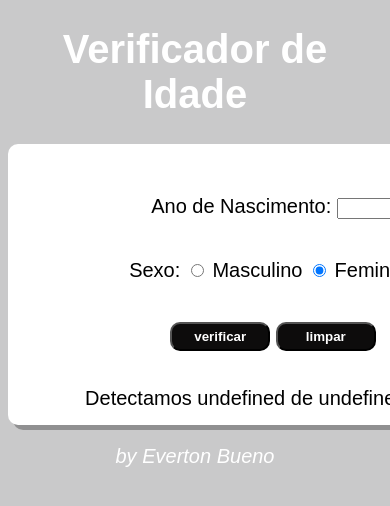
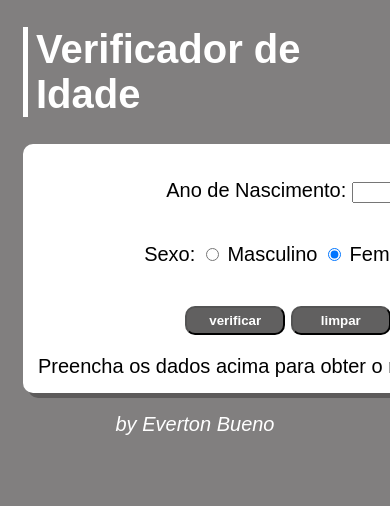
Before and after one commit to tonccb/projetos_pessoais, a plain HTML site: page HTML-CSS-JS/Verificador de Idade 2.0/Verificador.html in a window 390 px wide. Both pictures are taken after a click on the button "verificar". Shown: the top 506 px of the page. Drawn offline with Linux system fonts and the light colour scheme.

Commit message:
Alterações de Funcionalidades e Visual mais responsivo

```diff
--- a/HTML-CSS-JS/Verificador de Idade 2.0/Verificador.html
+++ b/HTML-CSS-JS/Verificador de Idade 2.0/Verificador.html
@@ -7,6 +7,7 @@
     <link rel="stylesheet" href="estilo.css">
 </head>
 <body>
+    <main>
     <header>
         <h1>Verificador de Idade</h1>
     </header>
@@ -35,5 +36,6 @@
         <p>by Everton Bueno</p>
     </footer>
     <script src="script.js"></script>
+</main>
 </body>
 </html>
--- a/HTML-CSS-JS/Verificador de Idade 2.0/estilo.css
+++ b/HTML-CSS-JS/Verificador de Idade 2.0/estilo.css
@@ -1,14 +1,22 @@
 body {
-    background-color: rgb(201, 201, 202);
+    background-color: rgb(129, 127, 127);
     font:normal 15pt Arial;
 
 }
 
+
+main {
+    max-width: 500px;
+    margin: auto;
+    padding: 0 15px;
+}
+
 header {
     color: rgb(255, 255, 255);
-    text-align: center;
+    border-left: 5px solid white;
+    margin: auto;
+    padding-left: 8px;
 }
-
 section {
     background-color: white;
     border-radius: 10px;
@@ -23,14 +31,12 @@ section {
 
 .conteiner {
     display: flex;
-    justify-content: center;
+    flex-direction: column;
     align-items: center;
-    flex-direction: column;
-    padding: 1rem;;
 }
 
 .btn {
-    background-color: rgb(13, 12, 12);
+    background-color: rgb(97, 96, 96);
     color: white;
     border-radius: 10px;
     padding: 5px;
@@ -39,6 +45,12 @@ section {
     cursor: pointer;
 }
 
+.btn:hover {
+    background-color: rgb(170, 170, 170);
+    color: rgb(5, 5, 5);
+    transition: 0.3s;
+}
+
 footer {
     color: white;
     text-align: center;
--- a/HTML-CSS-JS/Verificador de Idade 2.0/script.js
+++ b/HTML-CSS-JS/Verificador de Idade 2.0/script.js
@@ -4,8 +4,7 @@ function verificar() {
     var formano = document.getElementById('txtano')
     var res = document.getElementById('res')
     if (formano.value.length == 0 || formano.value > ano){
-        window.alert('[ERRO] Verifique os dados novamente')
-        } else{
+        window.alert('[ERRO] Verifique os dados novamente'); return;}
             var fsex = document.getElementsByName('radsex')
             var idade = ano - Number(formano.value)
             var genero = ''
@@ -17,7 +16,6 @@ function verificar() {
                     img.setAttribute('src', 'img/menino.png')
                     document.body.style.background='#a18e71'
                     genero = 'um Menino'
-
                 } else if (idade < 21){
                     img.setAttribute('src', 'img/jovemh.png')
                     document.body.style.background='#cca071'
@@ -29,10 +27,9 @@ function verificar() {
                 } else {
                     img.setAttribute('src', 'img/idoso.png')
                     document.body.style.background='#1d1104'
-                }
+                }}
 
-
-            } else if (fsex [1].checked) {
+            else if (fsex [1].checked) {
                 genero = 'uma Mulher'
                 if (idade >=0 && idade < 12){
                     img.setAttribute('src', 'img/menina.png')
@@ -51,12 +48,13 @@ function verificar() {
                     img.setAttribute('src', 'img/idosa.png')
                     document.body.style.background='#7a0c00'
                 }
-            }
-        }
+                }
+
             res.style.textAlign = 'center'
-            res.innerHTML = `Detectamos ${genero} de ${idade} anos.`
+            res.innerHTML = `Detectamos ${genero} de ${idade} anos.<br></br>`
             res.appendChild(img)
-        }
+    }
+
 function limpar(){
     var res = document.getElementById('res')
     var formano = document.getElementById('txtano')
@@ -64,4 +62,4 @@ function limpar(){
     formano.value = ''
     formano.focus()
     document.body.style.background='#e3e3e3'
-}
+    }
```
